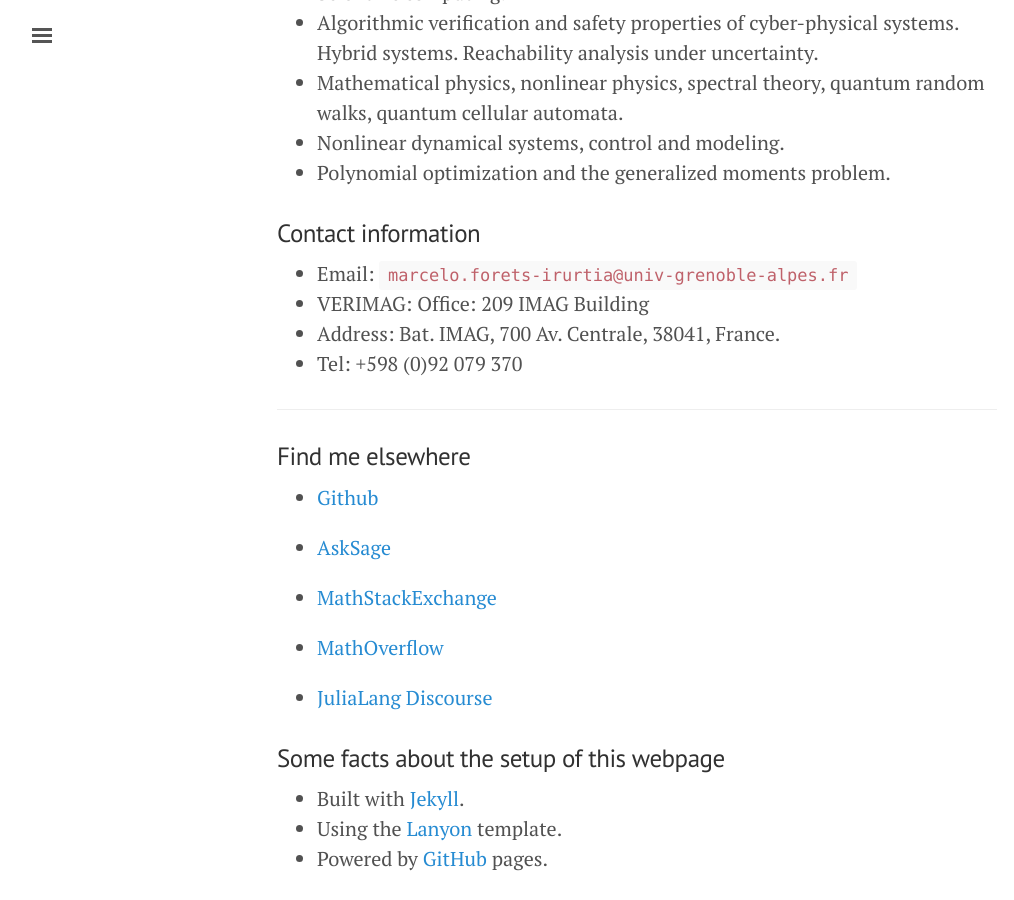
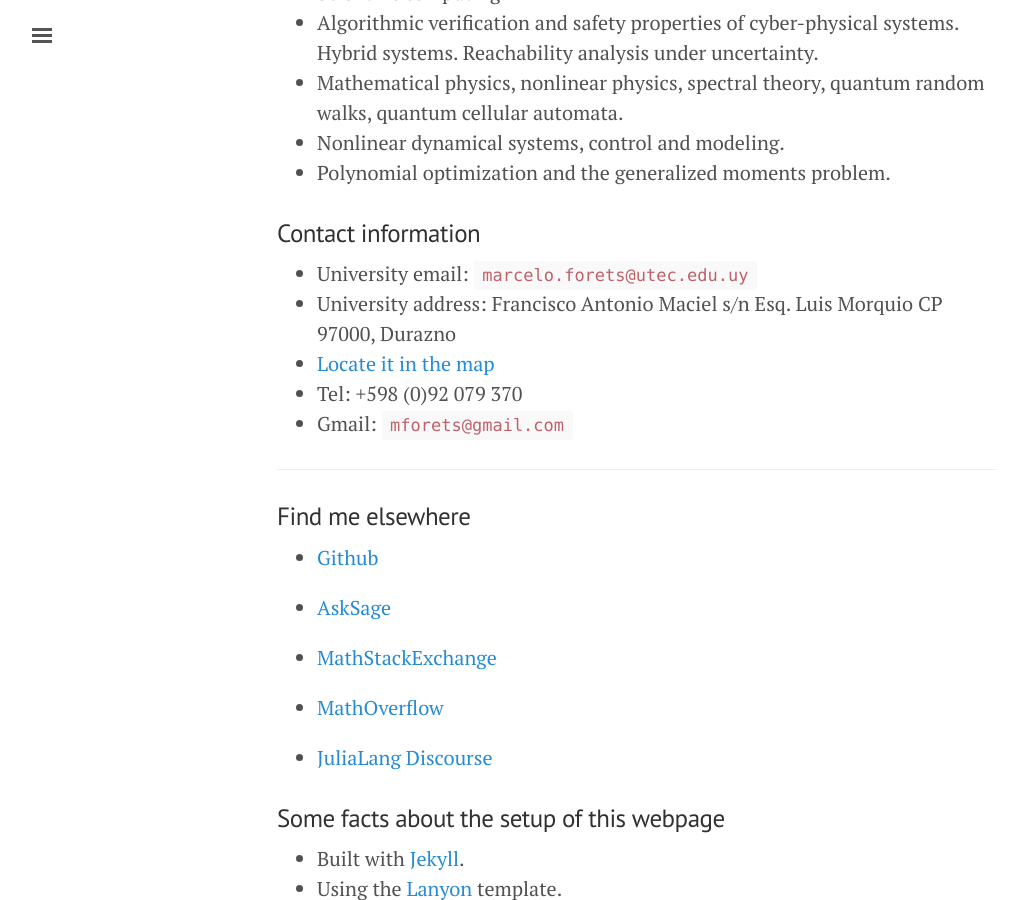
Before and after one commit to mforets/mforets.github.io, a Jekyll site: the page built from about.md, in a window 1280 px wide and 900 px high, scrolled down 1398 px. Shown: the whole window, without its empty margins (3-1017 px from the left). Built offline with Jekyll 4.4.1, drawn with Linux system fonts in a browser that asks for light colours; nearby versions of some CDN libraries.

Commit message:
update About

```diff
--- a/about.md
+++ b/about.md
@@ -36,10 +36,11 @@ Currently, I work as a post-doc researcher at TEMPO team led by [Oded Maler](htt
 
 ### Contact information <a name="contact_information"></a>
 
-- Email: `marcelo.forets-irurtia@univ-grenoble-alpes.fr`
-- VERIMAG: Office: 209 IMAG Building
-- Address: Bat. IMAG, 700 Av. Centrale, 38041, France.
+- University email: `marcelo.forets@utec.edu.uy`
+- University address: Francisco Antonio Maciel s/n Esq. Luis Morquio CP 97000, Durazno
+- [Locate it in the map](https://www.google.com.uy/maps/place/UTEC+-+ITR+Centro+Sur+-+Durazno/@-33.3873557,-56.5204628,15.54z/data=!4m12!1m6!3m5!1s0x95a6ea7f912df1e9:0xb2e4f5934a4707ff!2sUTEC+-+ITR+Centro+Sur+-+Durazno!8m2!3d-33.3872582!4d-56.5149112!3m4!1s0x95a6ea7f912df1e9:0xb2e4f5934a4707ff!8m2!3d-33.3872582!4d-56.5149112?hl=es-419)
 - Tel: +598 (0)92 079 370
+- Gmail: `mforets@gmail.com`
 
 ----
 
```
